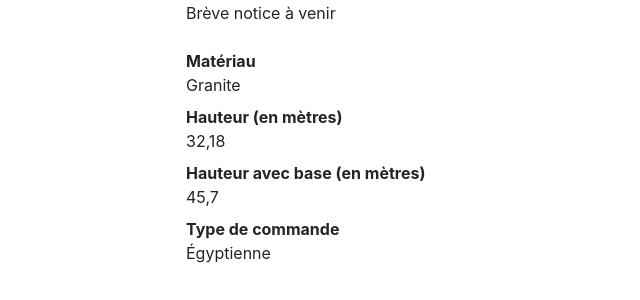
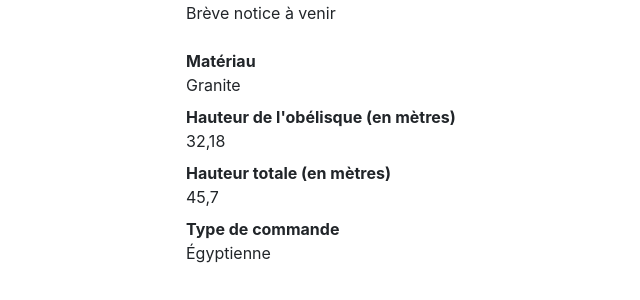
Before and after one commit to A-Menu/Obeliste, a Flask app: page /obelisque/1 in a window 1280 px wide; the page is wider, and only the part inside the window is pictured. Shown: the part 921-1221 px from the top of that part, without its empty margins (64-704 px from the left). Run offline with Flask 2, Linux system fonts and the light colour scheme; data comes from the database, SQL or seed files in the repository; some libraries are stand-ins or nearby versions.

Commit message:
MaJ documentation

```diff
--- a/app/templates/conteneur.html
+++ b/app/templates/conteneur.html
@@ -30,7 +30,7 @@
                 margin-right: 150px;
             }
 
-            /* Pour centre le logo dans la navbar */
+            /* Pour centrer le logo dans la navbar */
             .logo_top {
                 margin-bottom: 6px;
             }
--- a/app/templates/pages/obelisque.html
+++ b/app/templates/pages/obelisque.html
@@ -25,8 +25,8 @@
     <br>
     <dl>
         <dt>Matériau</dt><dd>{{obelisque.obelisque_materiau}}</dd>
-        <dt>Hauteur (en mètres)</dt><dd>{{obelisque.obelisque_hauteur}}</dd>
-        <dt>Hauteur avec base (en mètres)</dt><dd>{{obelisque.obelisque_hauteur_avec_base}}</dd>
+        <dt>Hauteur de l'obélisque (en mètres)</dt><dd>{{obelisque.obelisque_hauteur}}</dd>
+        <dt>Hauteur totale (en mètres)</dt><dd>{{obelisque.obelisque_hauteur_avec_base}}</dd>
         <dt>Type de commande</dt><dd>{{obelisque.obelisque_type_commande}}</dd>
     </dl>
     <br>
```
Also changed, not shown: app/modeles/donnees.py (+12 -0 lines).
